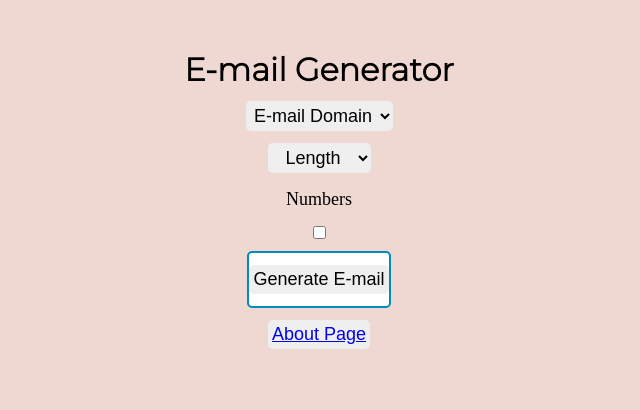
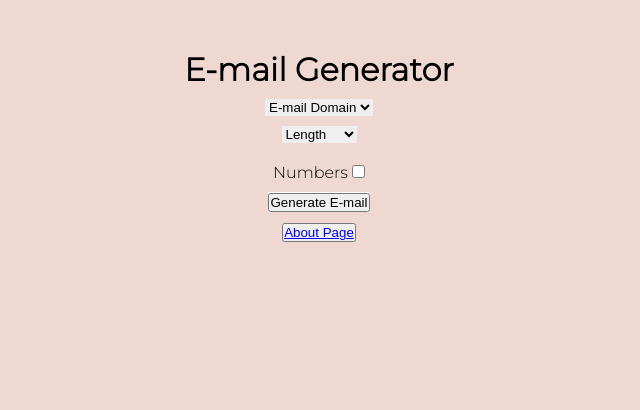
Before and after one commit to AnnaMrowca/emailGeneratorProject, a Django app: page / in a window 1280 px wide. Shown: the top 410 px of the page, without its empty margins (321-961 px from the left). Run offline with Django 3.2, Linux system fonts and the light colour scheme.

Commit message:
creating classes in css.styles to customize various buttons

```diff
--- a/generator/static/styles.css
+++ b/generator/static/styles.css
@@ -6,34 +6,33 @@
 
 html {
     background-color: hsla(14, 50%, 60%, 0.3);
-}
-
-.text_layout {
-   font-family: 'Montserrat', sans-serif;
-   text-align: center
-}
-
-select,
-label,
-input,
-button {
-    display: block;
-    border: 2px;
-    font-size: 18px;
-    text-align: center;
-    margin: 12px auto;
-    border-radius: 5px;
-    padding: 4px;
+    font-family: 'Montserrat', sans-serif;
 }
 
 .package {
     padding: 50px;
+    border-radius: 5px;
+    text-align: center
 }
 
 .generate {
     background-color: white;
-    border: 2px solid #008CBA;
-    border-radius: 5px;
     width: fit-content;
     margin: 0 auto;
+
 }
+
+.numbers_button {
+    margin: 10px auto;
+    display: inline-block;
+}
+
+select {
+    display: block;
+    margin: 10px auto;
+    border: none;
+}
+
+.about_button {
+    margin: 10px auto;
+}
--- a/generator/templates/generator/home.html
+++ b/generator/templates/generator/home.html
@@ -13,7 +13,7 @@
 <body>
 
 <div class="package">
-<h1 class="text_layout">E-mail Generator</h1>
+<h1>E-mail Generator</h1>
 
 
 <form action="{% url 'email' %}" method="POST">
@@ -40,15 +40,15 @@
         <option value = "15">15 letters</option>
     </select>
 
-    <label for="numbers">Numbers</label>
-    <input type = "checkbox" name="numbers" id="numbers">
+    <p class="numbers_button"><label for="numbers">Numbers</label></p>
+    <p class="numbers_button"><input type = "checkbox" name="numbers" id="numbers"></p>
 
     {% csrf_token %}
     <p class="generate"><button type = "submit">Generate E-mail</button></p>
 
 </form>
 
- <button type = "About Page"><a href="{% url 'about' %}">About Page</a></button>
+ <p class="about_button"><button type="About Page"><a href="{% url 'about' %}">About Page</a></button></p>
 
     </div>
 </body>
```
